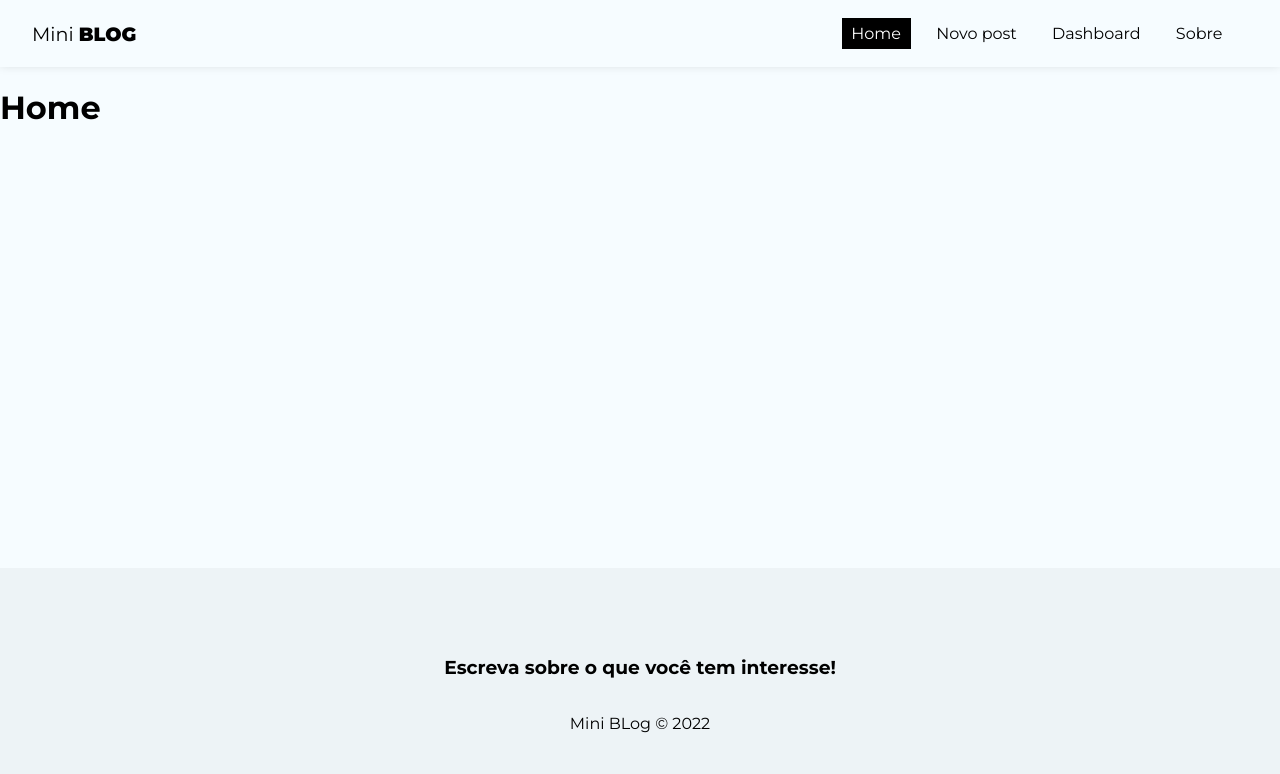
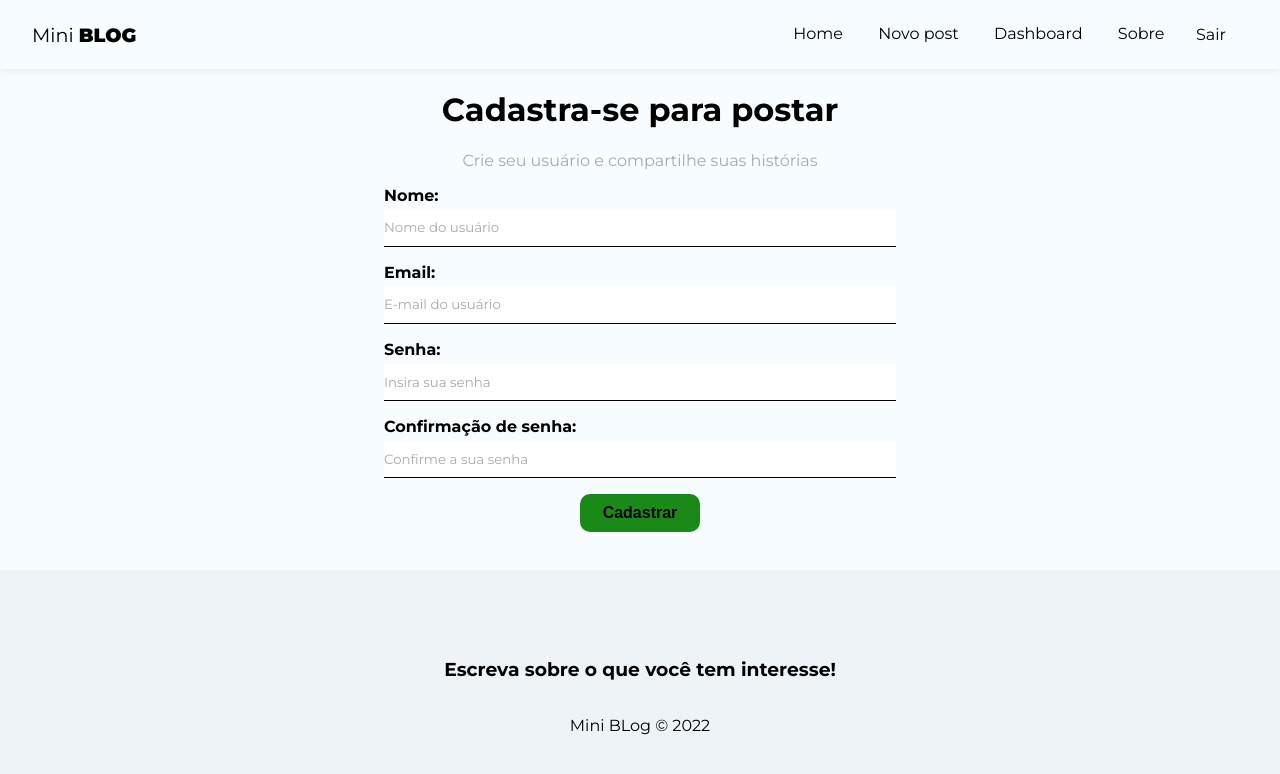
Before and after one commit to luizgustavoou/Miniblog, a React (Create React App) app: page /register in a window 1280 px wide. Before the commit this address led to /. Shown: the top 774 px of the page. Built offline with nearby package versions, Linux system fonts and the light colour scheme; no server answers; sample sign-in values are in the browser's storage.

Commit message:
Função de logout

```diff
--- a/src/App.js
+++ b/src/App.js
@@ -49,7 +49,7 @@ function App() {
               />
               <Route
                 path="/register"
-                element={!user ? <Register /> : <Navigate to="/" />}
+                element={!false ? <Register /> : <Navigate to="/" />}
               />
               <Route
                 path="/post/create"
--- a/src/components/Navbar.js
+++ b/src/components/Navbar.js
@@ -7,6 +7,7 @@ import { useAuthValue } from "../context/AuthContext";
 
 const Navbar = () => {
   const { user } = useAuthValue();
+  const { logout } = useAuthentication();
 
   return (
     <nav className={styles.navbar}>
@@ -70,6 +71,11 @@ const Navbar = () => {
             Sobre
           </NavLink>
         </li>
+        {user && (
+          <li>
+            <button onClick={logout}>Sair</button>
+          </li>
+        )}
       </ul>
     </nav>
   );
--- a/src/hooks/useAuthentication.js
+++ b/src/hooks/useAuthentication.js
@@ -26,6 +26,7 @@ export const useAuthentication = () => {
     }
   }
 
+  // register
   const createUser = async (data) => {
     checkIfIsCancelled();
 
@@ -63,6 +64,13 @@ export const useAuthentication = () => {
     }
   };
 
+  // logout - sign out
+  const logout = () => {
+    checkIfIsCancelled();
+
+    signOut(auth);
+  };
+
   useEffect(() => {
     return () => setCancelled(true);
   }, []);
@@ -72,5 +80,6 @@ export const useAuthentication = () => {
     createUser,
     error,
     loading,
+    logout,
   };
 };
```
